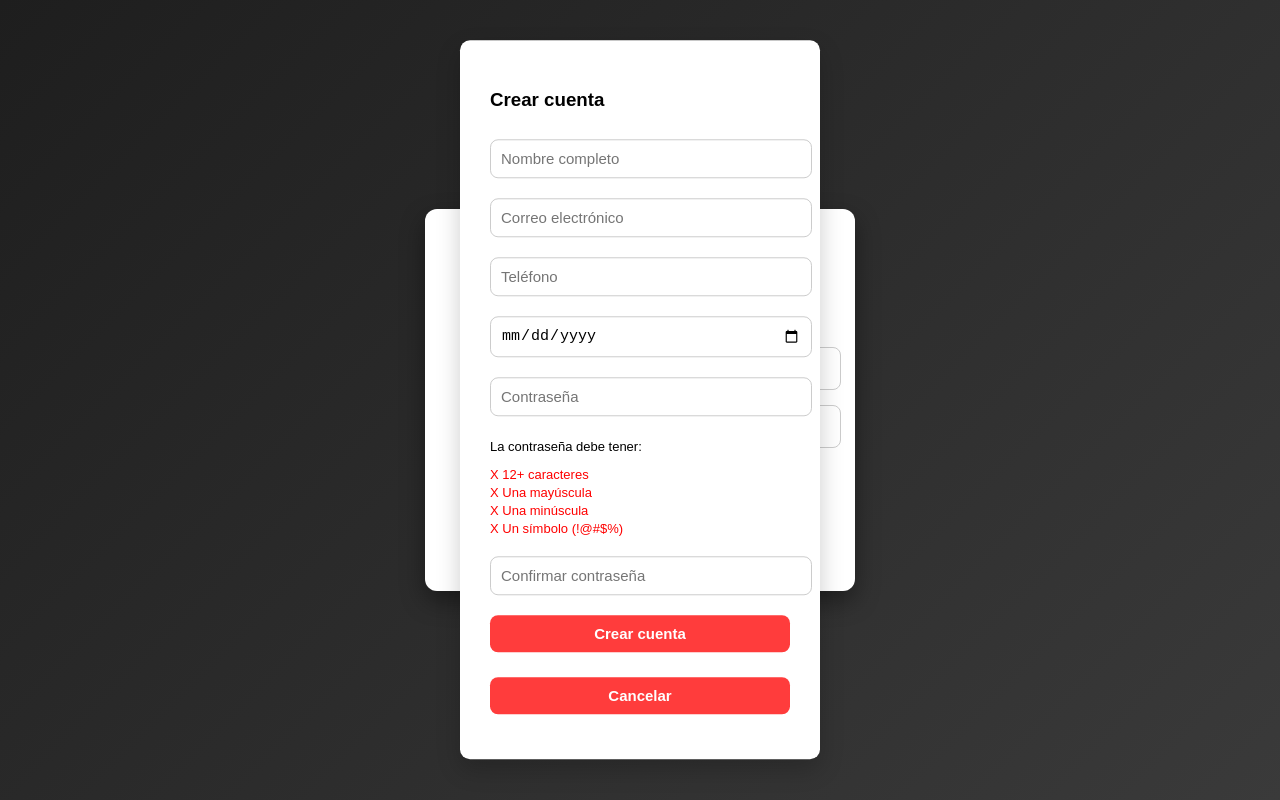
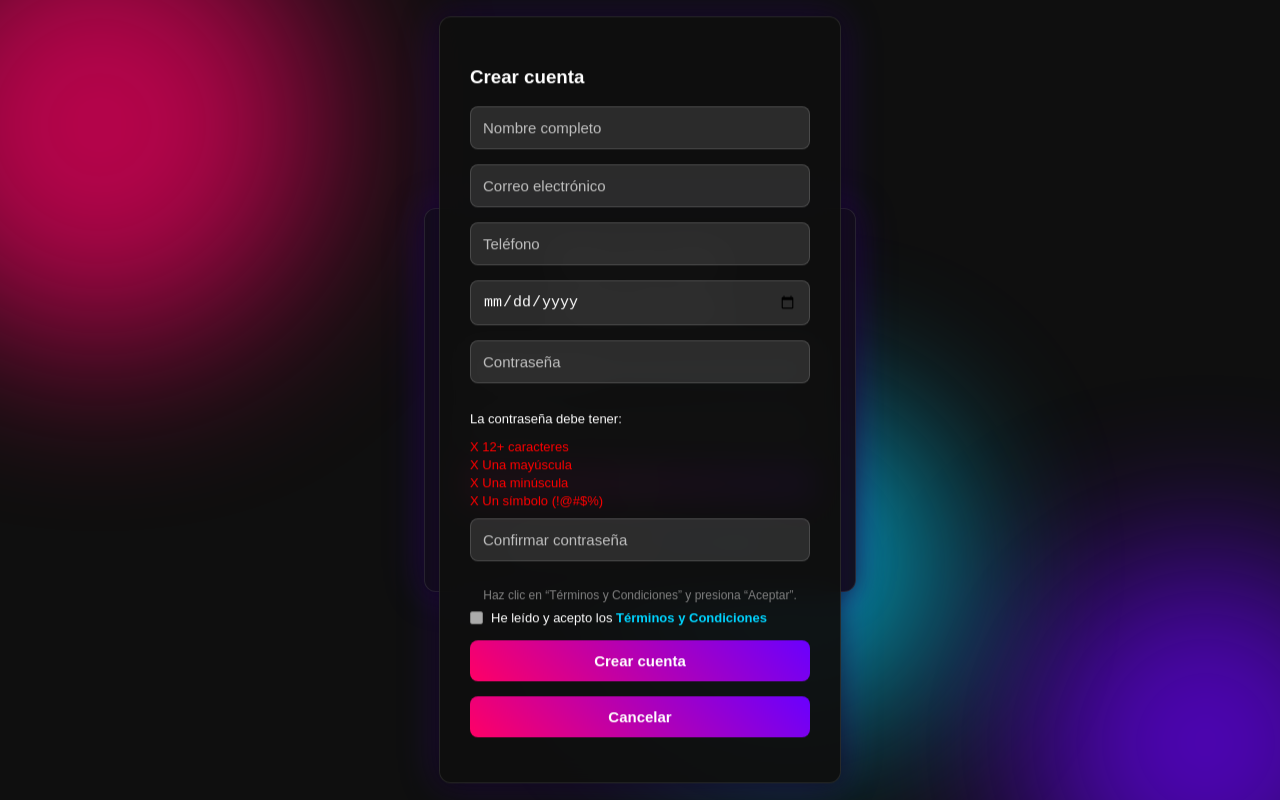
Before and after one commit to eduardowear/WearYourWay, a plain HTML site: page login.html in a window 1280 px wide. Both pictures are taken after a click on the link "Crear usuario". Drawn offline with Linux system fonts and the light colour scheme.

Commit message:
Cambio de disño de login

```diff
--- a/login.css
+++ b/login.css
@@ -1,79 +1,124 @@
 body {
+
     margin: 0;
+
     font-family: Arial, Helvetica, sans-serif;
+
     height: 100vh;
+
     display: flex;
+
     justify-content: center;
+
     align-items: center;
-            background: linear-gradient(135deg, #1e1e1e, #3a3a3a);
+
+    overflow: hidden;
+
+    background: #0f0f0f;
 }
 
+/* LOGIN */
+
 .login-box {
+
     background: white;
+
     padding: 40px;
+
     border-radius: 12px;
+
     width: 350px;
+
     box-shadow: 0 10px 25px rgba(0, 0, 0, 0.4);
 }
 
 .logo {
+
     text-align: center;
+
     font-size: 22px;
+
     font-weight: bold;
+
     margin-bottom: 10px;
 }
 
 h2 {
+
     text-align: center;
+
     margin-bottom: 25px;
 }
 
 input,
 button {
+
     width: 100%;
+
     padding: 12px;
+
     margin-bottom: 15px;
+
     border-radius: 8px;
+
     border: 1px solid #ccc;
+
     font-size: 15px;
+
+    box-sizing: border-box;
 }
 
 button {
+
     background: #ff3c3c;
+
     color: white;
+
     border: none;
+
     cursor: pointer;
+
     font-weight: bold;
+
     transition: 0.3s;
 }
 
 button:hover {
+
     background: #ff0000;
 }
 
 .create-account {
+
     text-align: center;
+
     margin-top: 10px;
 }
 
 .create-account a {
+
     color: #ff3c3c;
+
     text-decoration: none;
+
     font-weight: bold;
 }
 
 .create-account a:hover {
+
     text-decoration: underline;
 }
 
-
+/* REGISTER */
 
 .register-box {
 
     display: none;
 
     position: fixed;
+
     top: 50%;
+
     left: 50%;
 
     transform: translate(-50%, -50%);
@@ -84,53 +129,343 @@
 
     border-radius: 10px;
 
-            box-shadow: 0 10px 25px rgba(0, 0, 0, 0.2);
+    box-shadow: 0 10px 25px rgba(0, 0, 0, 0.3);
 
-            width: 300px;
+    width: 320px;
 
-        }
-
-        .register-box input {
-
-            width: 100%;
-            margin: 10px 0;
-            padding: 10px;
-
-        }
-
-        .register-box button {
-
-            width: 100%;
-            margin-top: 10px;
-            padding: 10px;
-
+    z-index: 1000;
 }
 
 .password-rules {
+
     font-size: 13px;
+
     margin-bottom: 10px;
 }
 
 .rule {
+
     margin: 3px 0;
+
     color: red;
 }
 
+/* ERROR */
 
-        /* Mensaje de error dentro de la caja */
 #errorMsg {
+
     color: red;
+
     text-align: center;
+
     margin-top: 10px;
+
     font-size: 14px;
 }
 
-/* Animación de entrada */
-.login-box, .register-box {
-    animation: fadeIn 0.6s ease;
+/* ANIMACION */
+
+.login-box,
+.register-box {
+
+    animation: fadeIn 0.5s ease;
 }
 
 @keyframes fadeIn {
-    from { opacity: 0; transform: translateY(20px); }
-    to { opacity: 1; transform: translateY(0); }
+
+    from {
+
+        opacity: 0;
+
+        transform: translateY(20px);
     }
+
+    to {
+
+        opacity: 1;
+
+        transform: translateY(0);
+    }
+}
+
+/* TERMINOS */
+
+.terms-box {
+
+    display: flex;
+
+    align-items: center;
+
+    gap: 8px;
+
+    margin-bottom: 15px;
+
+    font-size: 13px;
+}
+
+.terms-box input {
+
+    width: auto;
+
+    margin: 0;
+}
+
+.terms-box a {
+
+    color: #ff3c3c;
+
+    text-decoration: none;
+
+    font-weight: bold;
+}
+
+.terms-box a:hover {
+
+    text-decoration: underline;
+}
+
+/* MODAL TERMINOS */
+
+.terms-modal {
+
+    display: none;
+
+    position: fixed;
+
+    top: 0;
+
+    left: 0;
+
+    width: 100%;
+
+    height: 100%;
+
+    background: rgba(0, 0, 0, 0.6);
+
+    justify-content: center;
+
+    align-items: center;
+
+    z-index: 2000;
+}
+
+.terms-content {
+
+    background: white;
+
+    width: 500px;
+
+    max-height: 80vh;
+
+    overflow-y: auto;
+
+    padding: 30px;
+
+    border-radius: 12px;
+
+    box-shadow: 0 10px 25px rgba(0, 0, 0, 0.4);
+}
+
+.terms-content h2 {
+
+    text-align: center;
+
+    color: #ff3c3c;
+}
+
+.terms-text {
+
+    margin-top: 20px;
+
+    line-height: 1.8;
+
+    font-size: 14px;
+}
+
+.terms-info {
+
+    font-size: 12px;
+
+    color: gray;
+
+    text-align: center;
+
+    margin-bottom: 8px;
+}
+
+/* Fondo nuevo*/
+
+.bg-animation {
+
+    position: fixed;
+
+    width: 100%;
+    height: 100%;
+
+    overflow: hidden;
+
+    z-index: -1;
+
+    pointer-events: none;
+}
+
+.blob {
+
+    position: absolute;
+
+    border-radius: 50%;
+
+    filter: blur(80px);
+
+    opacity: 0.7;
+
+    animation: move 15s infinite alternate ease-in-out;
+}
+
+/* BLOB 1 */
+
+.blob1 {
+
+    width: 400px;
+    height: 400px;
+
+    background: #ff0066;
+
+    top: -100px;
+    left: -100px;
+}
+
+/* BLOB 2 */
+
+.blob2 {
+
+    width: 350px;
+    height: 350px;
+
+    background: #6a00ff;
+
+    bottom: -100px;
+    right: -100px;
+
+    animation-duration: 18s;
+}
+
+/* BLOB 3 */
+
+.blob3 {
+
+    width: 300px;
+    height: 300px;
+
+    background: #00d4ff;
+
+    top: 50%;
+    left: 50%;
+
+    transform: translate(-50%, -50%);
+
+    animation-duration: 20s;
+}
+
+/* MOVIMIENTO */
+
+@keyframes move {
+
+    from {
+
+        transform: scale(1) translateY(0px);
+    }
+
+    to {
+
+        transform: scale(1.2) translateY(40px);
+    }
+}
+
+/* ================= EFECTO GLASS ================= */
+
+.login-box,
+.register-box {
+
+    background: rgba(15, 15, 15, 0.95);
+
+    backdrop-filter: blur(15px);
+
+    border: 1px solid rgba(255, 255, 255, 0.1);
+
+    color: white;
+
+    box-shadow:
+        0 0 25px rgba(0, 0, 0, 0.5),
+        0 0 40px rgba(106, 0, 255, 0.25);
+
+    position: relative;
+
+    z-index: 9999;
+}
+
+/* INPUTS */
+
+input {
+
+    background: rgba(255, 255, 255, 0.12);
+
+    border: 1px solid rgba(255, 255, 255, 0.15);
+
+    color: white;
+}
+
+input::placeholder {
+
+    color: rgba(255, 255, 255, 0.7);
+}
+
+/* BOTONES */
+
+button {
+
+    background: linear-gradient(45deg, #ff0066, #6a00ff);
+
+    border: none;
+}
+
+button:hover {
+
+    transform: scale(1.03);
+
+    transition: 0.3s;
+}
+
+.register-box {
+
+    display: none;
+
+    position: fixed;
+
+    top: 50%;
+
+    left: 50%;
+
+    transform: translate(-50%, -50%);
+
+    width: 340px;
+
+    max-height: 90vh;
+
+    overflow-y: auto;
+
+    padding: 30px;
+
+    border-radius: 12px;
+
+    z-index: 99999;
+}
+
+
+/* LINKS */
+
+.create-account a,
+.terms-box a {
+
+    color: #00d4ff;
+}
--- a/login.html
+++ b/login.html
@@ -2,56 +2,184 @@
 <html lang="es">
 
 <head>
+
     <meta charset="UTF-8">
+
     <title>Login - Wear Your Way</title>
+
     <link rel="stylesheet" href="login.css">
+
 </head>
 
 <body>
 
+    <!-- LOGIN -->
+
     <div class="login-box">
-        <div class="logo">Wear Your Way</div>
+
+        <div class="logo">
+            Wear Your Way
+        </div>
+
         <h2>Iniciar Sesión</h2>
 
         <input type="text" id="correo" placeholder="Correo o usuario">
+
         <input type="password" id="pass" placeholder="Contraseña">
-        <button onclick="login()">Entrar</button>
+
+        <button onclick="login()">
+            Entrar
+        </button>
+
         <p id="errorMsg"></p>
 
         <div class="create-account">
+
             ¿No tienes cuenta?
-            <a href="javascript:void(0)" onclick="mostrarRegistro()">Crear usuario</a>
+
+            <a href="javascript:void(0)" onclick="mostrarRegistro()">
+                Crear usuario
+            </a>
+
         </div>
+
     </div>
 
     <!-- REGISTRO -->
+
     <div id="registerBox" class="register-box">
 
         <h3>Crear cuenta</h3>
 
         <input id="nombre" placeholder="Nombre completo">
+
         <input id="correoReg" placeholder="Correo electrónico">
+
         <input id="telefono" placeholder="Teléfono">
+
         <input id="fecha" type="date">
+
         <input id="newPass" type="password" placeholder="Contraseña">
 
-        <!-- REGLAS DE LOGIN -->
+        <!-- REGLAS PASSWORD -->
+
         <div class="password-rules">
+
             <p>La contraseña debe tener:</p>
-            <div id="rule-length" class="rule">X 12+ caracteres</div>
-            <div id="rule-upper" class="rule">X Una mayúscula</div>
-            <div id="rule-lower" class="rule">X Una minúscula</div>
-            <div id="rule-symbol" class="rule">X Un símbolo (!@#$%)</div>
+
+            <div id="rule-length" class="rule">
+                X 12+ caracteres
+            </div>
+
+            <div id="rule-upper" class="rule">
+                X Una mayúscula
+            </div>
+
+            <div id="rule-lower" class="rule">
+                X Una minúscula
+            </div>
+
+            <div id="rule-symbol" class="rule">
+                X Un símbolo (!@#$%)
+            </div>
+
         </div>
 
         <input id="confirmPass" type="password" placeholder="Confirmar contraseña">
 
-        <button onclick="register()">Crear cuenta</button>
-        <button onclick="closeRegister()">Cancelar</button>
+        <!-- TERMINOS -->
+
+        <p class="terms-info">
+            Haz clic en “Términos y Condiciones” y presiona “Aceptar”.
+        </p>
+
+        <div class="terms-box">
+
+            <input type="checkbox" id="termsCheck" disabled>
+
+            <label for="termsCheck">
+
+                He leído y acepto los
+
+                <a href="javascript:void(0)" onclick="openTerms()">
+                    Términos y Condiciones
+                </a>
+
+            </label>
+
+        </div>
+
+        <button onclick="register()">
+            Crear cuenta
+        </button>
+
+        <button onclick="closeRegister()">
+            Cancelar
+        </button>
+
+    </div>
+
+    <!-- MODAL TERMINOS -->
+
+    <div id="termsModal" class="terms-modal">
+
+        <div class="terms-content">
+
+            <h2>Términos y Condiciones</h2>
+
+            <div class="terms-text">
+
+                <p>
+                    Bienvenido a Wear Your Way.
+                </p>
+
+                <p>
+                    Al registrarte aceptas el uso correcto
+                    de la plataforma y sus políticas.
+                </p>
+
+                <p>
+                    El usuario es responsable de su cuenta,
+                    contraseña y contenido personalizado.
+                </p>
+
+                <p>
+                    No se permite contenido ofensivo,
+                    ilegal o protegido por derechos de autor.
+                </p>
+
+                <p>
+                    Wear Your Way puede modificar precios,
+                    productos y políticas sin previo aviso.
+                </p>
+
+                <p>
+                    La información personal será utilizada
+                    únicamente para autenticación,
+                    pedidos y funcionamiento del sistema.
+                </p>
+
+            </div>
+
+            <button onclick="acceptTerms()">
+                Aceptar
+            </button>
+
+        </div>
 
     </div>
 
     <script src="login.js"></script>
+
 </body>
 
+<div class="bg-animation">
+
+    <div class="blob blob1"></div>
+
+    <div class="blob blob2"></div>
+
+    <div class="blob blob3"></div>
+
+</div>
 </html>
--- a/login.js
+++ b/login.js
@@ -1,14 +1,13 @@
+function mostrarRegistro() {
 
-// MOSTRAR / OCULTAR REGISTRO
-function mostrarRegistro() {
     document.getElementById("registerBox").style.display = "block";
 }
 
 function closeRegister() {
+
     document.getElementById("registerBox").style.display = "none";
 }
 
-// ================= VALIDACION DE CONTRASEÑA =================
 const passwordInput = document.getElementById("newPass");
 
 passwordInput.addEventListener("input", function () {
@@ -16,28 +15,49 @@ passwordInput.addEventListener("input", function () {
     const value = passwordInput.value;
 
     updateRule("rule-length", value.length >= 12);
+
     updateRule("rule-upper", /[A-Z]/.test(value));
+
     updateRule("rule-lower", /[a-z]/.test(value));
+
     updateRule("rule-symbol", /[\W_]/.test(value));
 });
 
 function updateRule(id, valid) {
+
     const el = document.getElementById(id);
+
     const text = el.innerText.slice(2);
 
     el.innerText = (valid ? "✔ " : "X ") + text;
+
     el.style.color = valid ? "green" : "red";
 }
 
-// VALIDAR PASSWORD
 function validarPassword(pass) {
+
     return pass.length >= 12 &&
         /[A-Z]/.test(pass) &&
         /[a-z]/.test(pass) &&
         /[\W_]/.test(pass);
 }
 
-// ================= REGISTER =================
+
+function openTerms() {
+
+    document.getElementById("termsModal").style.display = "flex";
+}
+
+
+function acceptTerms() {
+
+    document.getElementById("termsCheck").checked = true;
+
+    document.getElementById("termsCheck").disabled = false;
+
+    document.getElementById("termsModal").style.display = "none";
+}
+
 async function register() {
 
     const nombre = document.getElementById("nombre").value;
@@ -46,27 +66,53 @@ async function register() {
     const fechaNacimiento = document.getElementById("fecha").value;
     const password = document.getElementById("newPass").value;
     const confirmPass = document.getElementById("confirmPass").value;
+    const termsAccepted =
+        document.getElementById("termsCheck").checked;
+
+    // VALIDA TODOS LOS CAMPOS
 
     if (!nombre || !correo || !telefono || !fechaNacimiento || !password || !confirmPass) {
+
         alert("Llena todos los campos");
+
         return;
     }
 
     if (!validarPassword(password)) {
+
         alert("La contraseña no cumple los requisitos");
+
         return;
     }
 
     if (password !== confirmPass) {
+
         alert("Las contraseñas no coinciden");
+
+        return;
+    }
+
+    // VALIDA TERMINOS
+
+    if (!termsAccepted) {
+
+        alert("Debes aceptar los Términos y Condiciones");
+
         return;
     }
 
     try {
+
         const res = await fetch("http://localhost:3000/register", {
+
             method: "POST",
-            headers: { "Content-Type": "application/json" },
+
+            headers: {
+                "Content-Type": "application/json"
+            },
+
             body: JSON.stringify({
+
                 nombre,
                 correo,
                 telefono,
@@ -78,55 +124,87 @@ async function register() {
         const data = await res.json();
 
         if (data.success) {
+
             alert("Cuenta creada correctamente");
+
             closeRegister();
+
         } else {
+
             alert(data.error);
         }
 
     } catch (err) {
+
         console.log(err);
+
         alert("Error de conexión");
     }
 }
 
-// ================= LOGIN =================
+
 async function login() {
 
     const correo = document.getElementById("correo").value;
+
     const password = document.getElementById("pass").value;
 
     if (!correo || !password) {
-        document.getElementById("errorMsg").innerText = "Llena todos los campos";
+
+        document.getElementById("errorMsg").innerText =
+            "Llena todos los campos";
+
         return;
     }
 
     try {
+
         const res = await fetch("http://localhost:3000/login", {
+
             method: "POST",
-            headers: { "Content-Type": "application/json" },
-            body: JSON.stringify({ correo, password })
+
+            headers: {
+                "Content-Type": "application/json"
+            },
+
+            body: JSON.stringify({
+
+                correo,
+                password
+            })
         });
 
         const data = await res.json();
 
         if (data.success) {
 
+            localStorage.setItem(
+                "loggedUser",
+                data.user.nombre
+            );
 
-            localStorage.setItem("loggedUser", data.user.nombre);
-            localStorage.setItem("correoUsuario", data.user.correo);
+            localStorage.setItem(
+                "correoUsuario",
+                data.user.correo
+            );
 
-            // (opcional)
-            localStorage.setItem("usuario", JSON.stringify(data.user));
+            localStorage.setItem(
+                "usuario",
+                JSON.stringify(data.user)
+            );
 
             window.location.href = "index.html";
 
         } else {
-            document.getElementById("errorMsg").innerText = data.error;
+
+            document.getElementById("errorMsg").innerText =
+                data.error;
         }
 
     } catch (err) {
+
         console.log(err);
+
         alert("Error de conexión");
     }
 }
```
Lines whose indentation alone changed are shown as unchanged.
